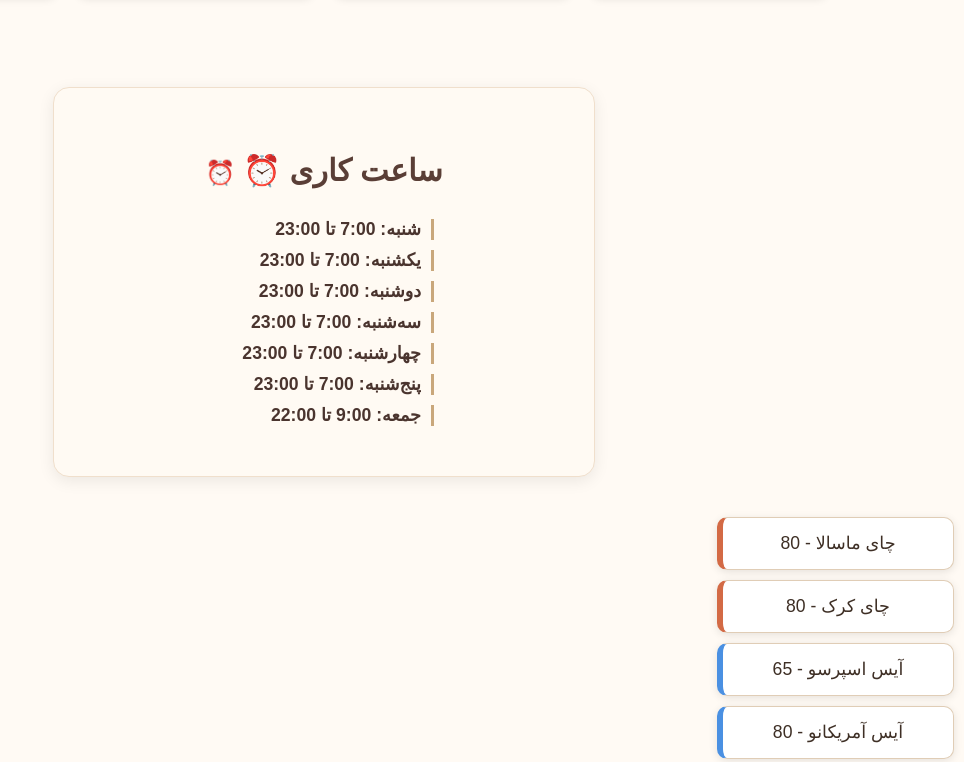
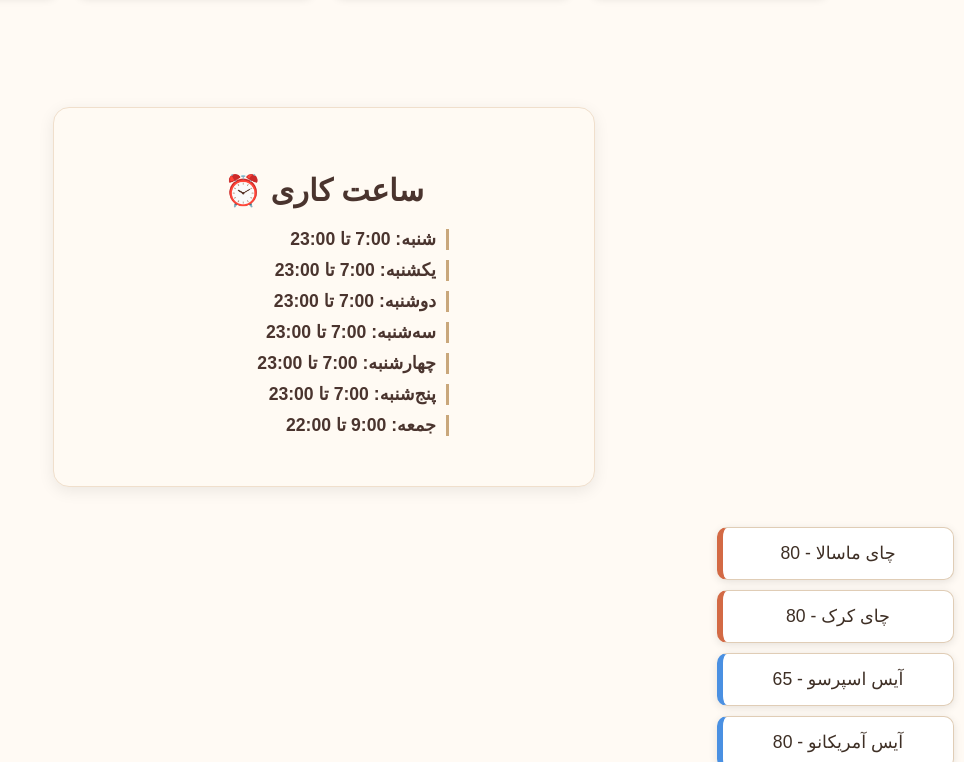
Before and after one commit to AliasgharHeidari/Cafe46, a plain HTML site: page index.html in a window 1280 px wide. Shown: the part 958-1720 px from the top of the page, without its empty margins (316-1280 px from the left). Drawn offline with Linux system fonts and the light colour scheme.

Commit message:
Update style.css

```diff
--- a/style.css
+++ b/style.css
@@ -97,77 +97,4 @@ header p {
   padding-right: 10px;
   border-right: 3px solid #c9a77b;
   text-align: right;
-}  background-color: #b68350;
 }
-.items {
-  display: flex;
-  flex-wrap: wrap;
-  justify-content: center;
-  margin-top: 20px;
-}
-.card {
-  background-color: #fff;
-  border: 1px solid #e0cdb6;
-  box-shadow: 0 2px 8px rgba(0,0,0,0.1);
-  border-radius: 10px;
-  padding: 15px;
-  margin: 10px;
-  width: 200px;
-  text-align: center;
-  font-size: 1.1rem;
-  user-select: none;
-  transition: transform 0.2s ease;
-}
-.card:hover {
-  transform: scale(1.05);
-  box-shadow: 0 4px 12px rgba(0,0,0,0.15);
-}
-/* دسته‌بندی‌ها رنگ‌های متفاوت */
-.hot { border-left: 6px solid #d36a45; }
-.cold { border-left: 6px solid #4a90e2; }
-.shake { border-left: 6px solid #f39c12; }
-.smoothie { border-left: 6px solid #27ae60; }
-.cake { border-left: 6px solid #9b59b6; }
-
-/* ساعت کاری */
-.opening-hours {
-  background: #fffaf3;
-  color: #4a342e;
-  text-align: center;
-  padding: 40px 20px;
-  margin: 60px auto 40px auto;
-  border-radius: 16px;
-  max-width: 500px;
-  box-shadow: 0 4px 16px rgba(0, 0, 0, 0.08);
-  border: 1px solid #f0dfcc;
-  direction: rtl;
-}
-.opening-hours h2 {
-  font-size: 1.9rem;
-  margin-bottom: 20px;
-  color: #5a3e36;
-  font-weight: 800;
-  position: relative;
-  display: inline-block;
-}
-.opening-hours h2::after {
-  content: "⏰";
-  margin-right: 8px;
-  font-size: 1.5rem;
-  vertical-align: middle;
-}
-.opening-hours ul {
-  list-style: none;
-  padding: 0;
-  margin: 0 auto;
-  max-width: 220px;
-}
-.opening-hours li {
-  font-size: 1.1rem;
-  margin: 10px 0;
-  font-weight: 600;
-  padding-right: 10px;
-  border-right: 3px solid #c9a77b;
-  text-align: right;
-  user-select: none;
-}
```
